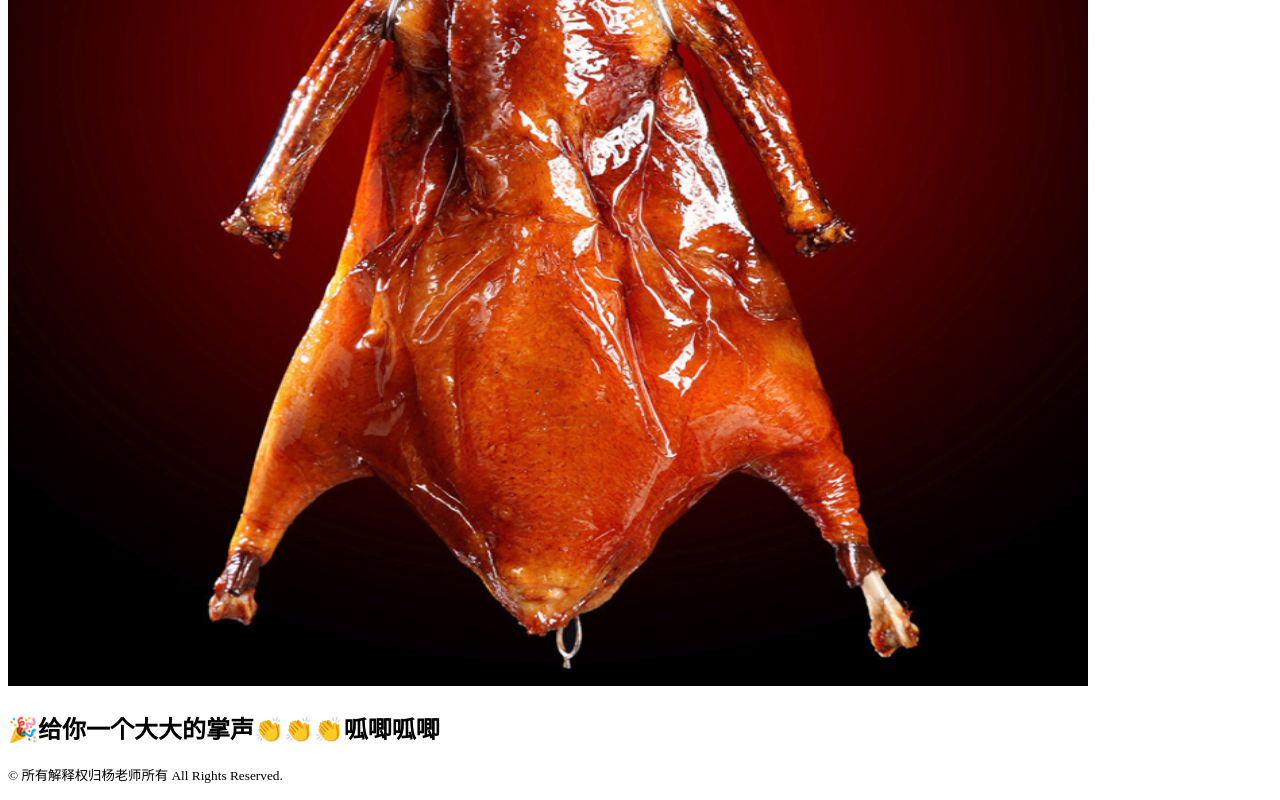
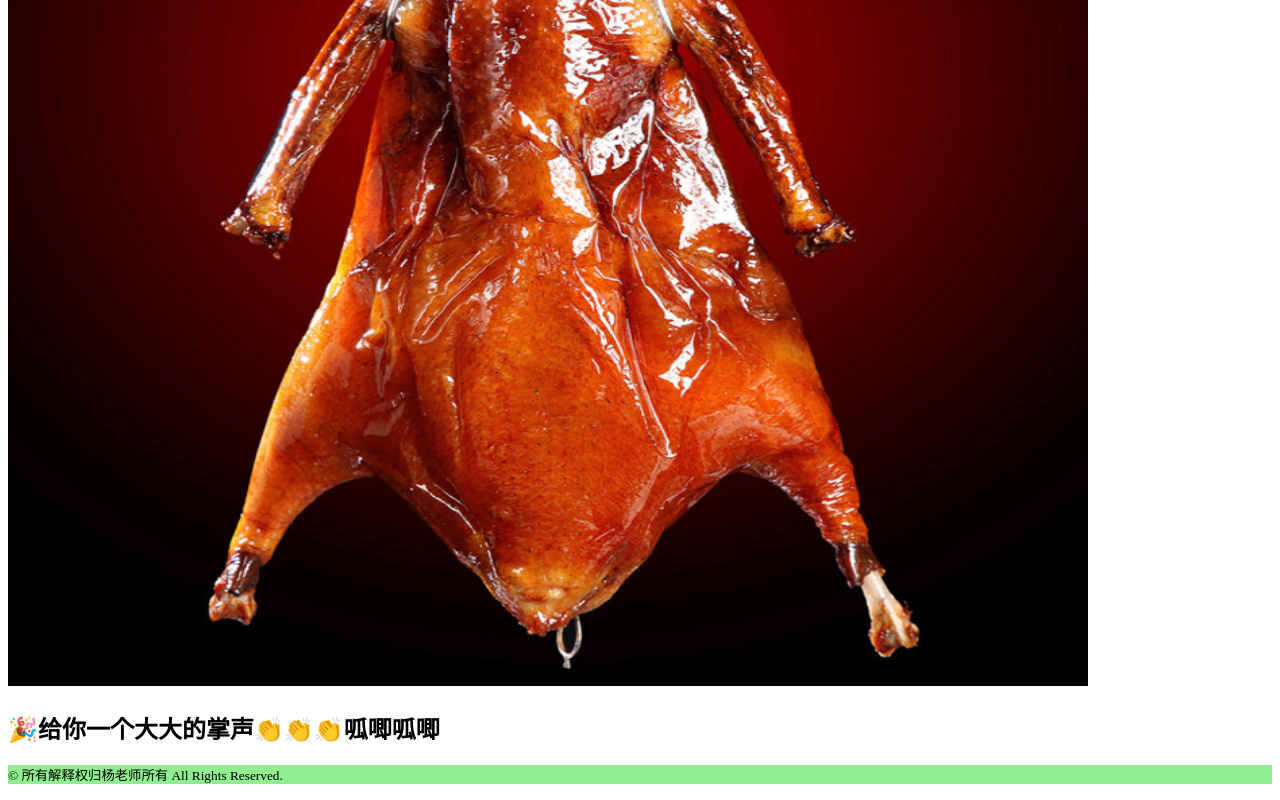
Before and after one commit to ys385785606-blip/my-website, a plain HTML site: page access2.html in a window 1280 px wide. Shown: the part 523-1323 px from the top of the page. Drawn offline with Linux system fonts and the light colour scheme; files that its build step writes are made by us from their sources.

Commit message:
Fix stylesheet link in access2.html

```diff
--- a/access2.html
+++ b/access2.html
@@ -4,7 +4,7 @@
 <head>
     <meta charset="UTF-8">
     <link rel="icon" href="favicon.ico" type="image/x-icon">
-    <link rel="stylesheet" href="./css/styke.css">
+    <link rel="stylesheet" href="./css/style.css">
     <title>一只烧鹅</title>
 
 </head>
```
